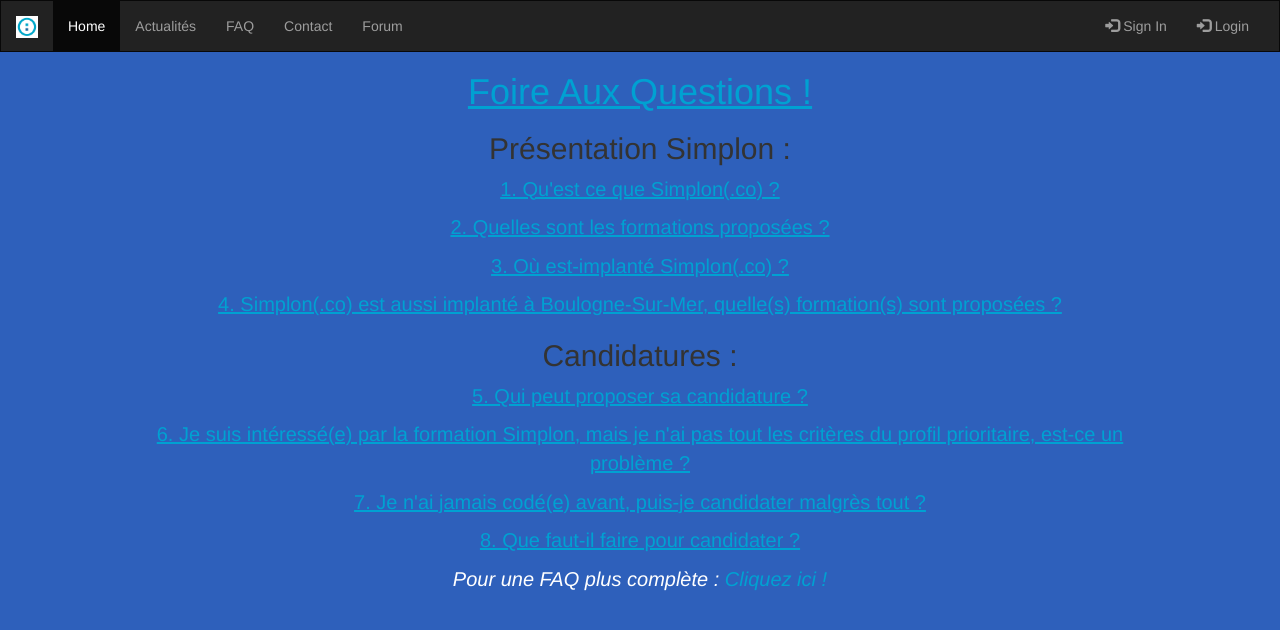
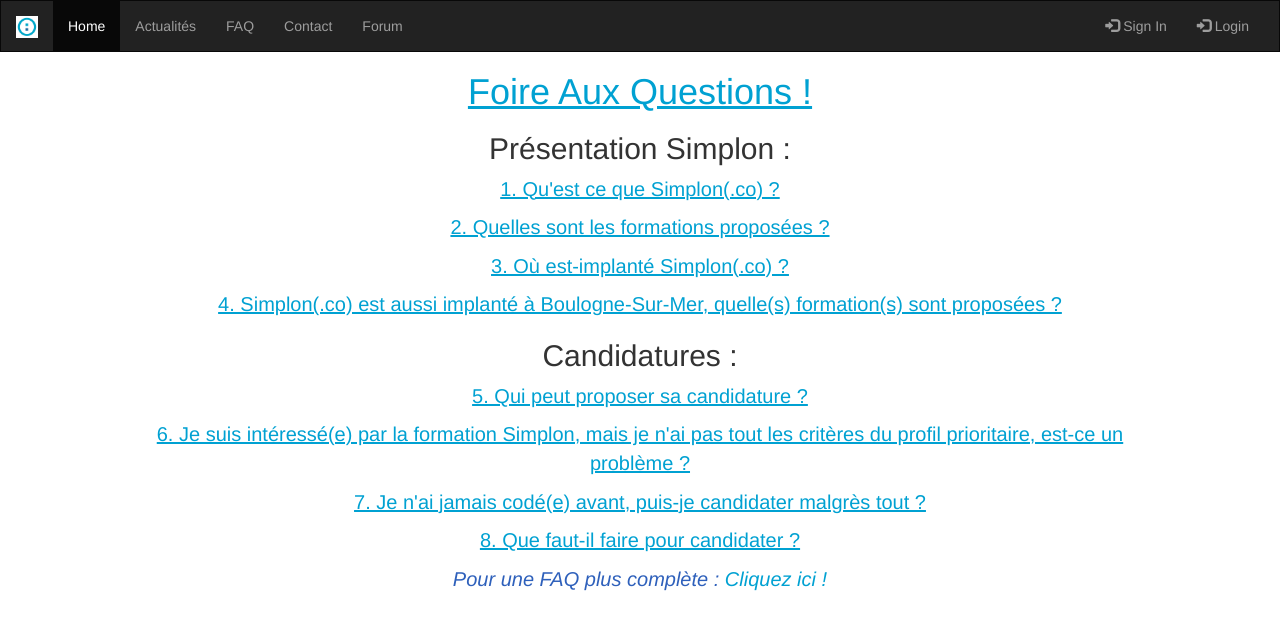
Before and after one commit to tomdach/hackaton2, a PHP site: page /christopher/FAQ.php in a window 1280 px wide. Shown: the top 630 px of the page. Run offline with PHP 8.4, Linux system fonts and the light colour scheme; some libraries are stand-ins or nearby versions.

Commit message:
ajout fichiers christopher

```diff
--- a/christopher/FAQ.php
+++ b/christopher/FAQ.php
@@ -11,7 +11,7 @@
     <title>Foire Aux Questions</title>
   </head>
   <?php include_once("pages/navbarIndex.php") ;?>
-  <body id="bodyFAQ">
+  <body>
     <h1 id="titleFAQ">Foire Aux Questions !</h1>
     <h2 style="text-align:center">Présentation Simplon :</h2>
     <div class="container-fluid" id="FAQ">
@@ -39,7 +39,7 @@
           - Etape 2 : Si vous êtes pré-sélectionné.e vous allez être convoqué.e à des entretiens individuels.<br>
           - Etape 3 : Vous saurez ensuite par mail si votre candidature a été retenue.<br>
           Plus de détatils : <a href="http://simplon.co/comment-candidater/">Comment candidater ?</a>.</p>
-          <p style="color:white;font-style:italic">Pour une FAQ plus complète : <a href="http://simplon.co/faq-candidatures/">Cliquez ici !</a></p>
+          <p style="color:#2E60BB;font-style:italic">Pour une FAQ plus complète : <a href="http://simplon.co/faq-candidatures/">Cliquez ici !</a></p>
       </div>
     </div>
     <div class="modal fade modalEK" tabindex="-1" role="dialog" aria-labelledby="myLargeModalLabel">
@@ -137,7 +137,7 @@
         </div>
       </div>
     </div>
-    <a href="#" id="toTop" class="fa fa-chevron-up fa-2x"></a>
+    <a href="#" id="toTop" style="color:#2E60BB"class="fa fa-chevron-up fa-2x"></a>
     <script src="https://use.fontawesome.com/8d66db2fbe.js"></script>
     <script src="https://ajax.googleapis.com/ajax/libs/jquery/3.1.1/jquery.min.js"></script>
     <script src="js/bootstrap.min.js"></script>
--- a/christopher/css/christopher.css
+++ b/christopher/css/christopher.css
@@ -1,8 +1,5 @@
 #chrisdach{
   background-color: #00A1D2;
-}
-#bodyFAQ{
-  background-color: #2E60BB;
 }
 #FAQ a{
   color: #00A1D2;
@@ -75,7 +72,7 @@
   text-decoration: underline;
 }
 .reponses{
-  color: #FFF;
+  color: #2E60BB;
 }
 #UL li{
   list-style-type: none;
```
